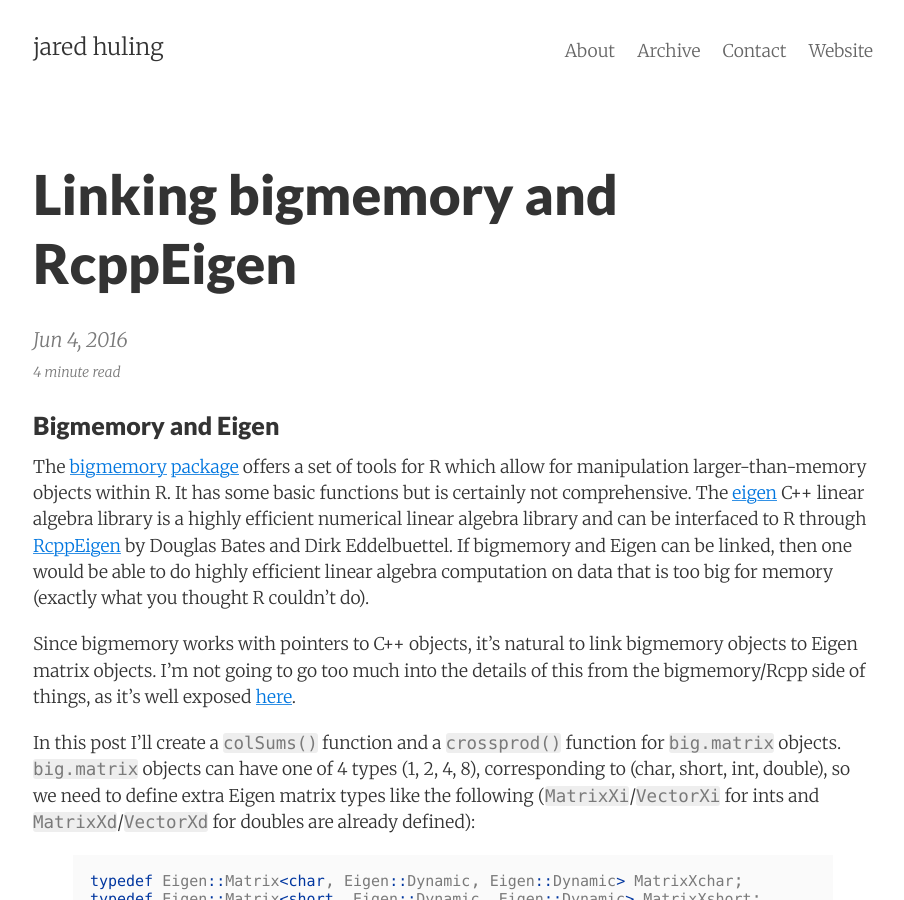
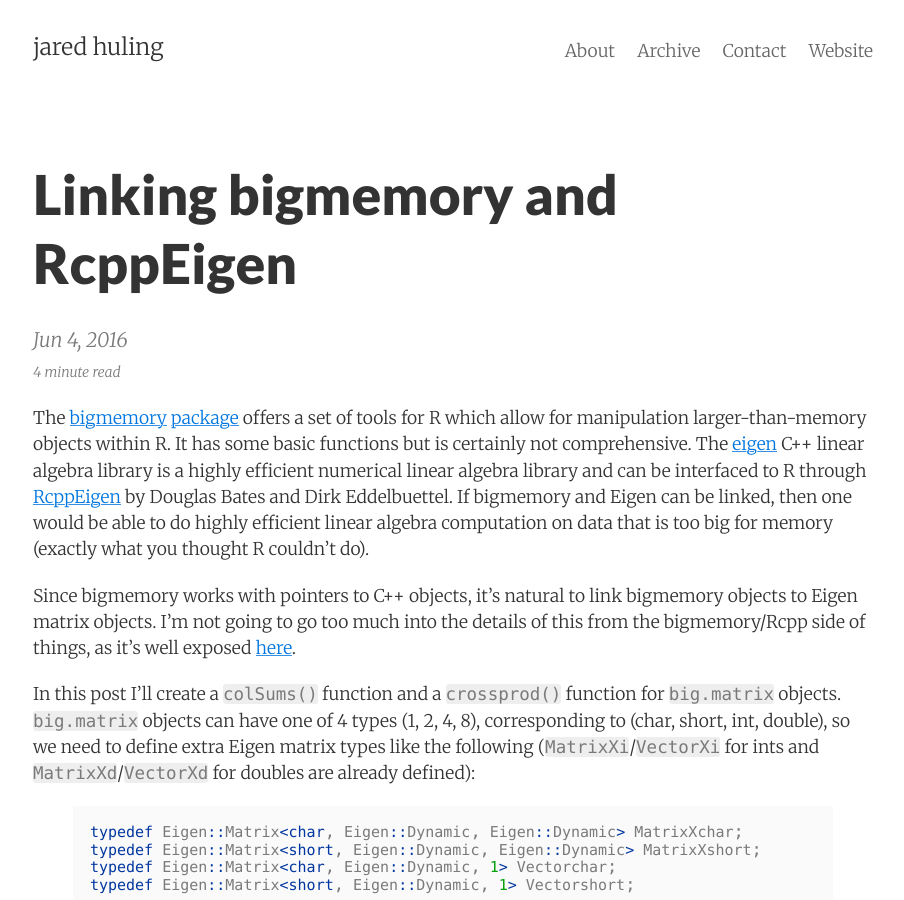
Before and after one commit to jaredhuling/jaredhuling.github.io, a Jekyll site: the page built from _posts/2016-06-04-bigmemory_rcppeigen.md, in a window 1280 px wide and 900 px high. Shown: the whole window, without its empty margins (187-1091 px from the left). Built offline with Jekyll 4.4.1, drawn with Linux system fonts in a browser that asks for light colours; formulas are drawn with MathJax 3.

```diff
--- a/_posts/2016-06-04-bigmemory_rcppeigen.md
+++ b/_posts/2016-06-04-bigmemory_rcppeigen.md
@@ -2,10 +2,6 @@
 layout: post
 title: Linking bigmemory and RcppEigen
 ---
-
-
-
-## Bigmemory and Eigen
 
 The [bigmemory](www.bigmemory.org) [package](https://cran.r-project.org/web/packages/bigmemory/index.html) offers a set of tools for R which allow for manipulation larger-than-memory objects within R. It has some basic functions but is certainly not comprehensive. The [eigen](http://eigen.tuxfamily.org/index.php?title=Main_Page) C++ linear algebra library is a highly efficient numerical linear algebra library and can be interfaced to R through  [RcppEigen](http://cran.r-project.org/web/packages/RcppEigen/index.html) by Douglas Bates and Dirk Eddelbuettel. If bigmemory and Eigen can be linked, then one would be able to do highly efficient linear algebra computation on data that is too big for memory (exactly what you thought R couldn't do).
 
```
